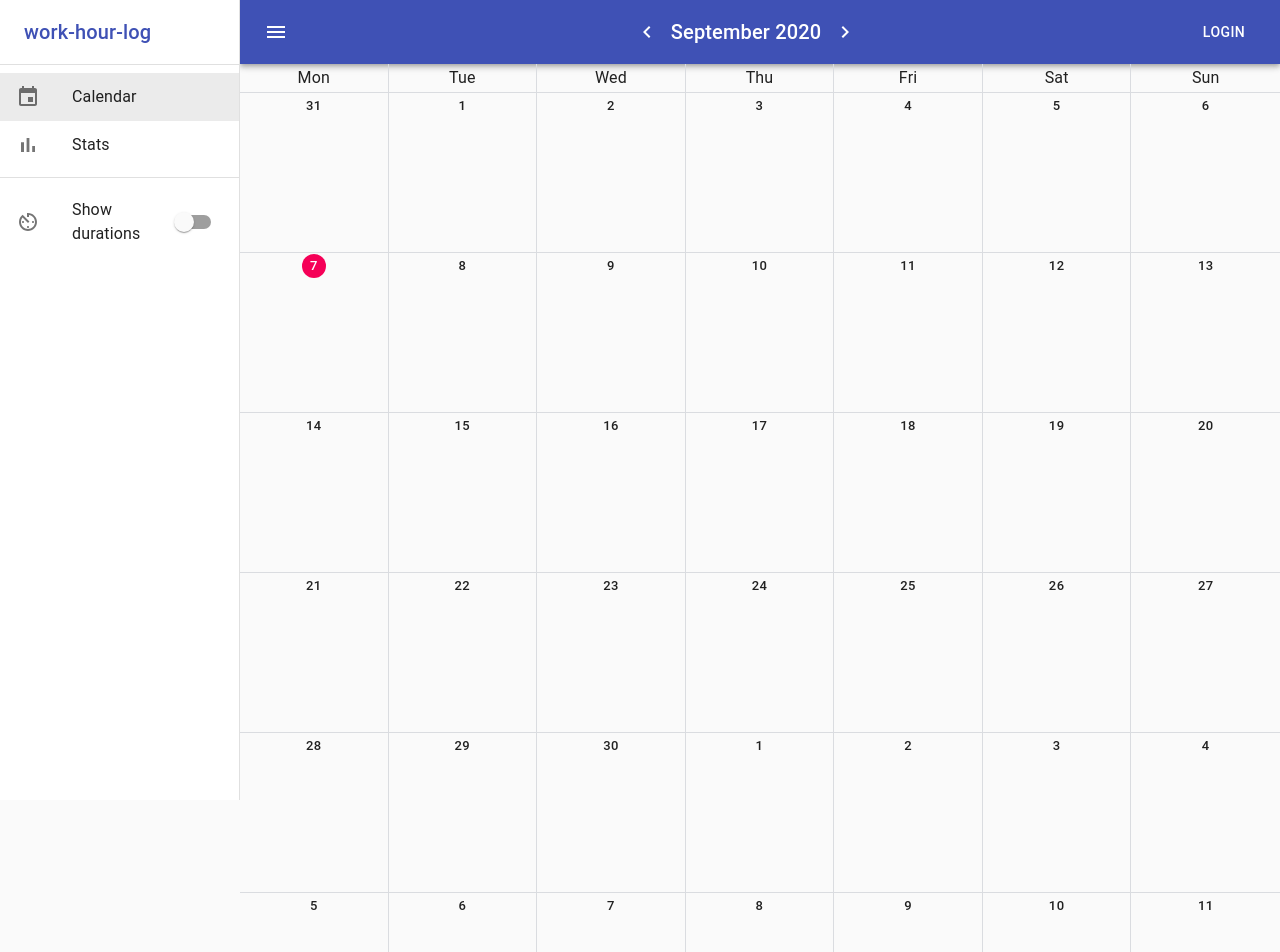
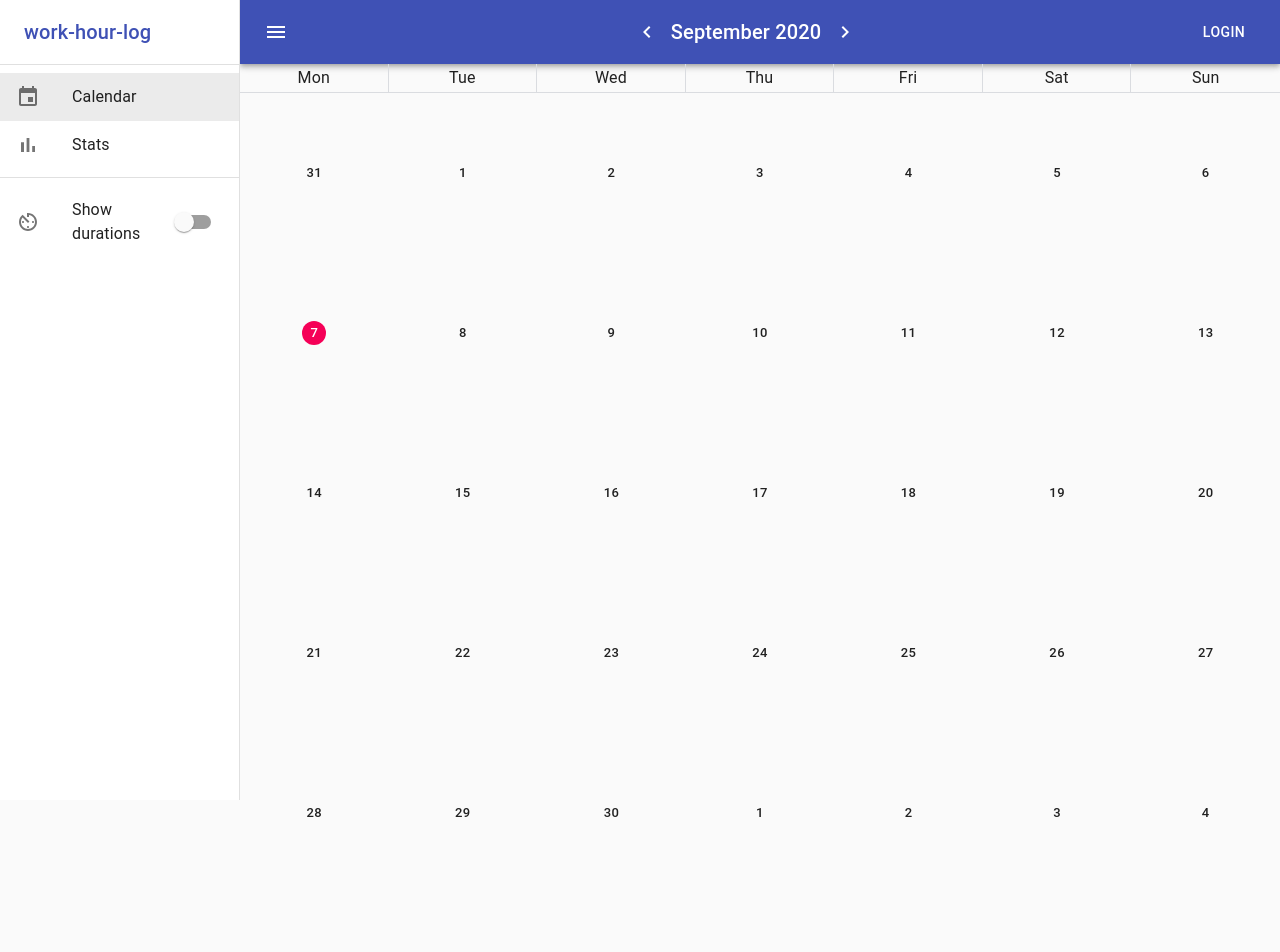
Before and after one commit to helgehatt/work-hour-log, a React (Create React App) app: page / in a window 1280 px wide. Shown: the top 952 px of the page. Built offline with nearby package versions, Linux system fonts and the light colour scheme; what minimal-form-data-hoc would draw is missing.

Commit message:
Updated global styles

```diff
--- a/src/App.tsx
+++ b/src/App.tsx
@@ -1,5 +1,4 @@
 import React from 'react';
-import CssBaseline from '@material-ui/core/CssBaseline';
 import AppProviders from 'src/components/AppProviders';
 import CalenderView from 'src/components/CalenderView';
 import AppEffects from './components/AppEffects';
@@ -8,7 +7,6 @@ const App: React.FC = () => {
   return (
     <AppProviders>
       <AppEffects>
-        <CssBaseline />
         <CalenderView />
       </AppEffects>
     </AppProviders>
--- /dev/null
+++ b/src/GlobalStyle.ts
@@ -0,0 +1,47 @@
+import { createGlobalStyle } from 'styled-components';
+
+const GlobalStyle = createGlobalStyle`
+  html {
+    box-sizing: border-box;
+    -webkit-font-smoothing: antialiased;
+    -moz-osx-font-smoothing: grayscale;
+
+    /* --color-text: rgba(0, 0, 0, 0.87);
+    --color-background: #fafafa;
+    --color-primary: #3f51b5;
+    --color-secondary: #f50057; */
+  }
+
+  *, *::before, *::after {
+    box-sizing: inherit;
+  }
+
+  body {
+    margin: 0;
+    font-size: 0.875rem;
+    font-family: "Roboto", "Helvetica", "Arial", sans-serif;
+    font-weight: 400;
+    line-height: 1.43;
+    letter-spacing: 0.01071em;
+
+    color: rgba(0, 0, 0, 0.87);
+    background-color: #fafafa;
+  }
+
+  @media print {
+    body {
+      background-color: #fff;
+    }
+  }
+
+  .overlay {
+    position: absolute;
+    top: 0;
+    left: 0;
+    right: 0;
+    bottom: 0;
+  }
+
+`;
+
+export default GlobalStyle;
--- a/src/index.css
+++ /dev/null
@@ -1,23 +0,0 @@
-body {
-  margin: 0;
-  font-family: -apple-system, BlinkMacSystemFont, 'Segoe UI', 'Roboto', 'Oxygen', 'Ubuntu', 'Cantarell', 'Fira Sans',
-    'Droid Sans', 'Helvetica Neue', sans-serif;
-  -webkit-font-smoothing: antialiased;
-  -moz-osx-font-smoothing: grayscale;
-}
-
-code {
-  font-family: source-code-pro, Menlo, Monaco, Consolas, 'Courier New', monospace;
-}
-
-div {
-  box-sizing: border-box;
-}
-
-.overlay {
-  position: absolute;
-  top: 0;
-  left: 0;
-  right: 0;
-  bottom: 0;
-}
--- a/src/index.tsx
+++ b/src/index.tsx
@@ -1,13 +1,14 @@
 import React from 'react';
 import ReactDOM from 'react-dom';
-import 'src/index.css';
 import App from 'src/App';
+import GlobalStyle from 'src/GlobalStyle';
 import * as serviceWorker from 'src/serviceWorker';
 import { BrowserRouter } from 'react-router-dom';
 
 ReactDOM.render(
   <React.StrictMode>
     <BrowserRouter>
+      <GlobalStyle />
       <App />
     </BrowserRouter>
   </React.StrictMode>,
```
